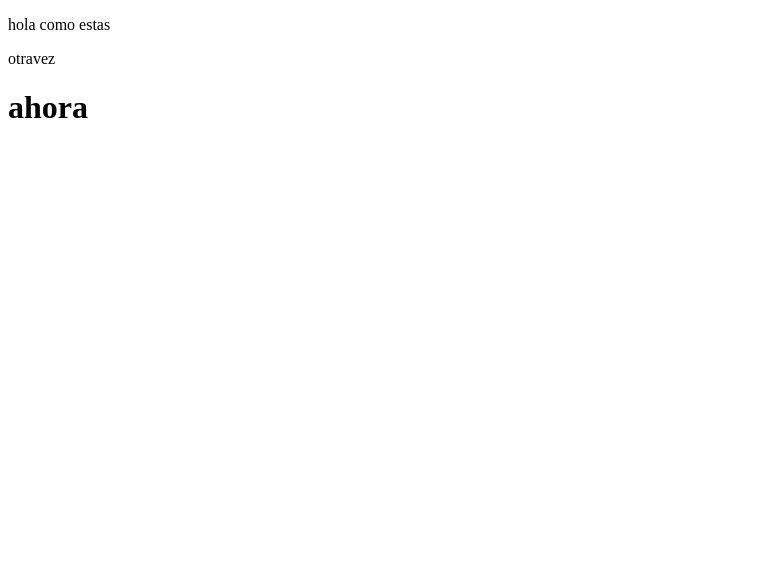
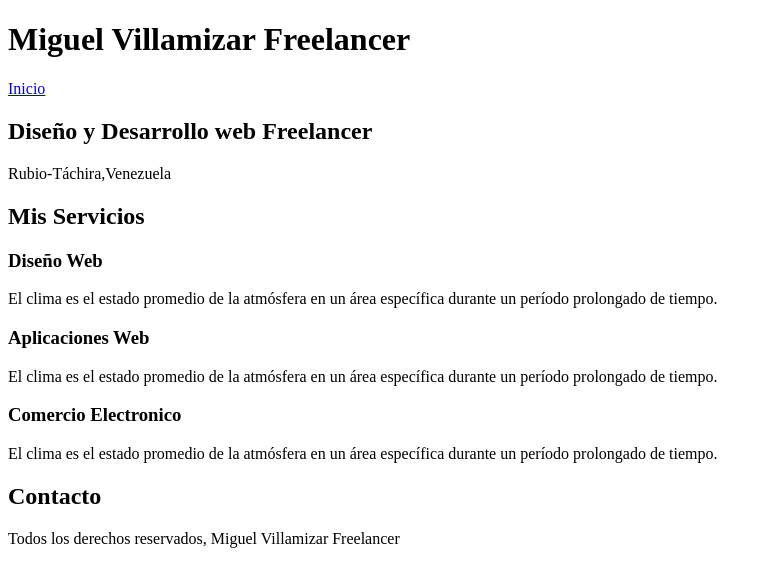
Before and after one commit to miguelreal90/primera_pagina, a plain HTML site: page index.html in a window 1280 px wide. Shown: the whole page, without its empty margins (0-772 px from the left). Drawn offline with Linux system fonts and the light colour scheme.

Commit message:
estructurando el contenido

```diff
--- a/index.html
+++ b/index.html
@@ -6,8 +6,38 @@
     <title>Document</title>
 </head>
 <body>
-    <p>hola como estas</p>
-    <p>otravez</p>
-    <h1>ahora</h1>
+    <header>
+        <h1>Miguel Villamizar Freelancer</h1>
+    </header>
+    <nav>
+        <a href="nosotros.html">Inicio</a>
+    </nav>
+
+    <section>
+        <h2>Diseño y Desarrollo web Freelancer</h2>
+        <p>Rubio-Táchira,Venezuela</p>
+    </section>
+    <main>
+        <h2>Mis Servicios</h2>
+        <section>
+            <h3>Diseño Web</h3>
+            <p>El clima es el estado promedio de la atmósfera en un área específica durante un período prolongado de tiempo.</p>
+        </section>
+        <section>
+            <h3>Aplicaciones Web</h3>
+            <p>El clima es el estado promedio de la atmósfera en un área específica durante un período prolongado de tiempo.</p>
+        </section>
+        <section>
+            <h3>Comercio Electronico</h3>
+            <p>El clima es el estado promedio de la atmósfera en un área específica durante un período prolongado de tiempo.</p>
+        </section>
+    </main>
+    <section>
+        <h2>Contacto</h2>
+    </section>
+    <footer>
+        <p>Todos los derechos reservados, Miguel Villamizar Freelancer</p>
+    </footer>
+
 </body>
 </html>
```
Also changed, not shown: nosotros.html (added, +11 -0 lines), imgenfondo.jpg (added).
